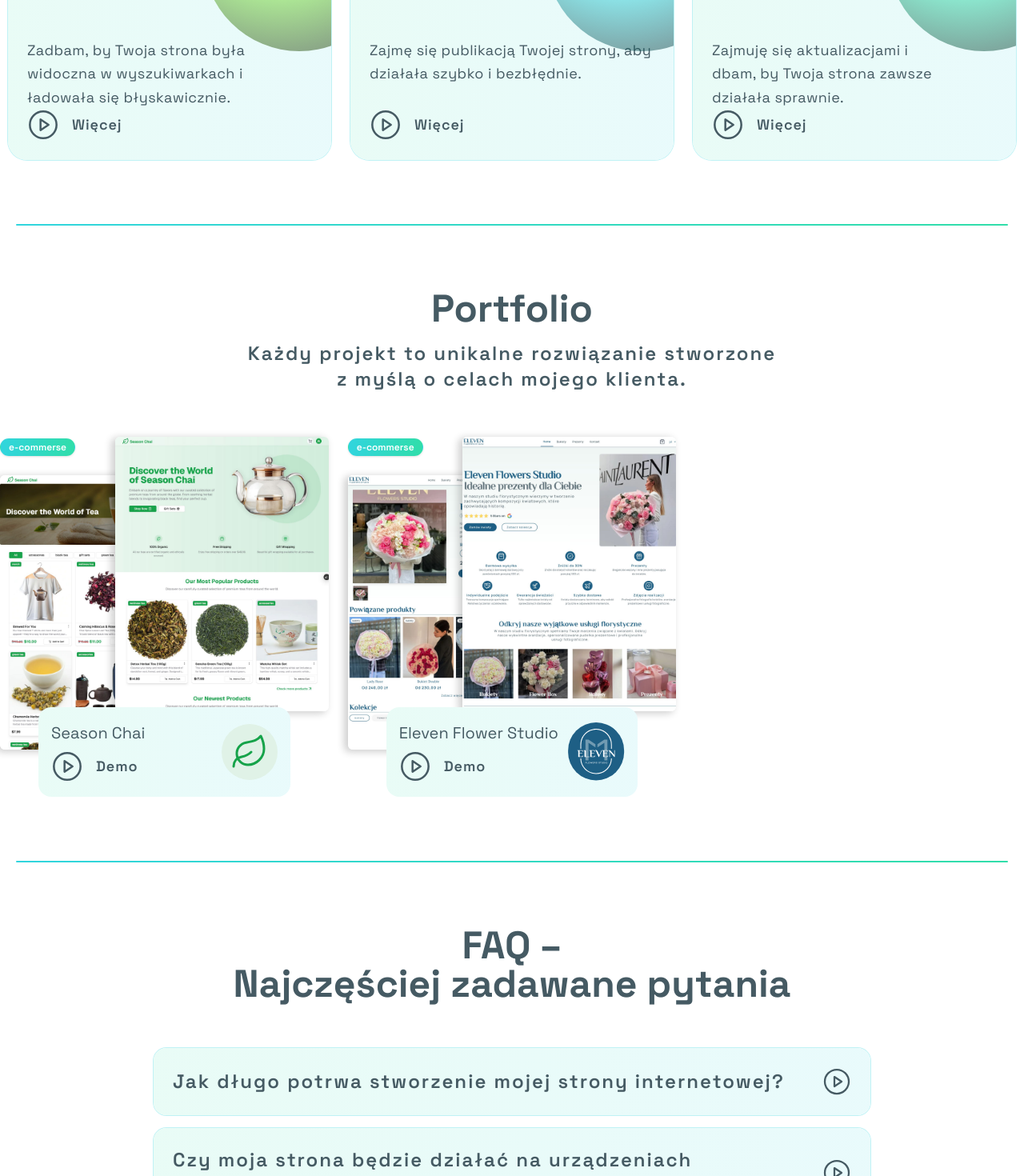
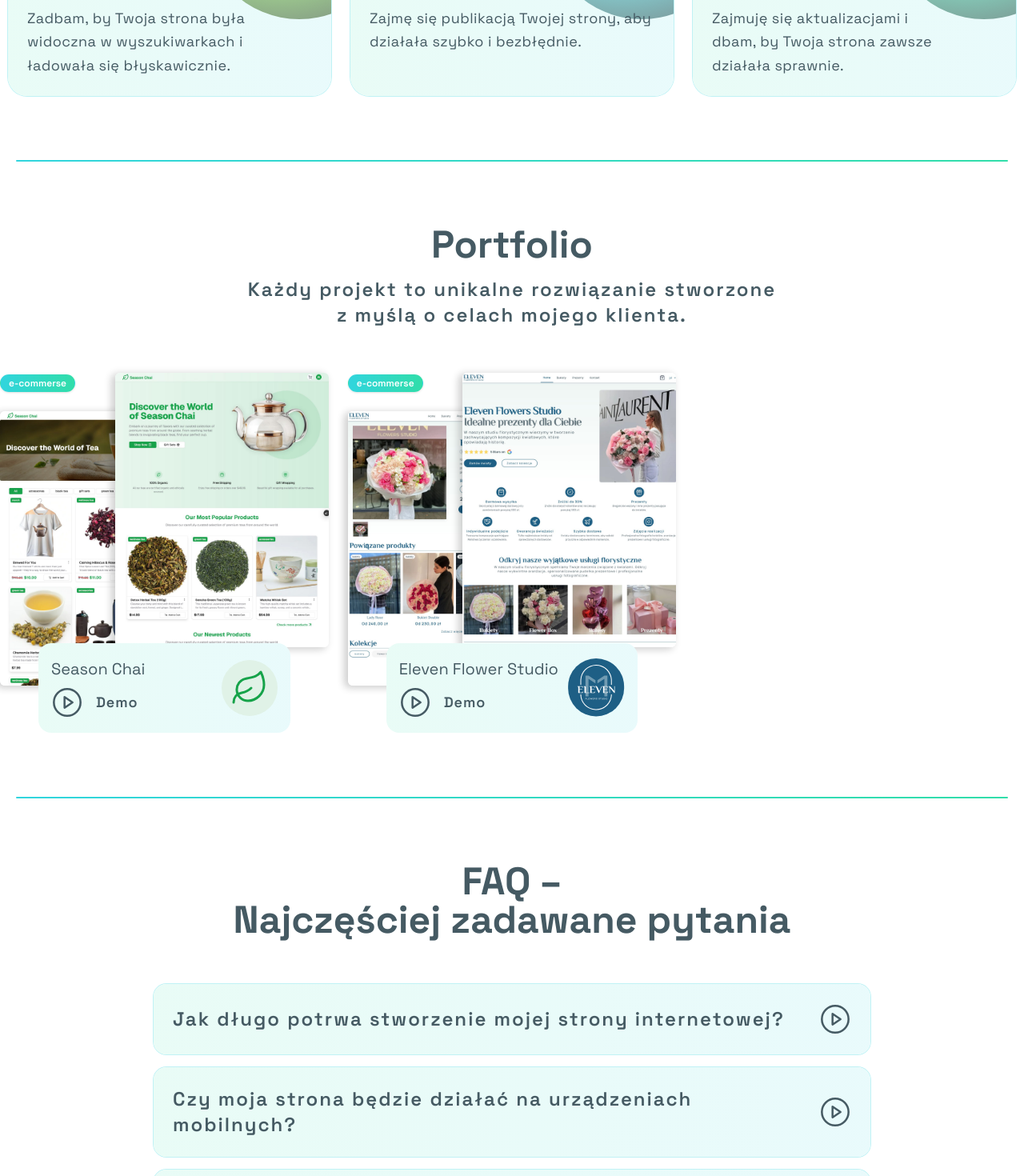
Before and after one commit to RostyslaWozniak/web-join, a Next.js app: page / in a window 1280 px wide. Shown: the part 2200-3670 px from the top of the page at 80% size. Built offline with nearby package versions, Linux system fonts and the light colour scheme.

Commit message:
fix accordion and portfolio

```diff
--- a/src/components/accordion/index.tsx
+++ b/src/components/accordion/index.tsx
@@ -16,12 +16,18 @@
   return (
     <div className={cn("w-full", className)}>
       {questions.map(({ question, answer }, index) => (
-        <div key={index} className="w-full">
+        <div key={index} className="relative w-full">
           <CardWrapper className="flex items-center justify-between rounded-2xl">
             <Text size="subtitle" className="flex-grow">
               {question}
             </Text>
-            <button className="relative min-h-9 min-w-9">
+            <button
+              className=""
+              onClick={() =>
+                setActiveIndex(activeIndex === index ? null : index)
+              }
+            >
+              <div className="relative min-h-10 min-w-10">
                 <PlayCircle
                   className={cn(
                     "absolute inset-0 h-full w-full scale-100 stroke-[1.5px] transition-transform duration-300",
@@ -38,12 +44,8 @@
                     },
                   )}
                 />
-              <span
-                className="absolute -inset-2 cursor-pointer"
-                onClick={() =>
-                  setActiveIndex(activeIndex === index ? null : index)
-                }
-              />
+              </div>
+              <span className="absolute inset-0 cursor-pointer" />
             </button>
           </CardWrapper>
           <div
@@ -56,9 +58,9 @@
           >
             <Text
               className={cn(
-                "overflow-hidden px-8 py-2 transition-all duration-300",
+                "overflow-hidden px-2 py-2 opacity-0 transition-all duration-300 md:px-8",
                 {
-                  "pb-8": index === activeIndex,
+                  "opacity-1 pb-8": index === activeIndex,
                 },
               )}
             >
--- a/src/components/sections/portfolio-section.tsx
+++ b/src/components/sections/portfolio-section.tsx
@@ -29,7 +29,7 @@
   return (
     <section id="portfolio">
       <MaxWidthWrapper className="flex flex-col items-center gap-y-8 px-0 py-16 md:gap-y-14 md:py-20">
-        <div className="flex flex-col items-center gap-y-4">
+        <div className="flex flex-col items-center gap-y-4 px-2.5">
           <H2>Portfolio</H2>
           <Text size="subtitle" className="max-w-2xl md:text-center">
             Każdy projekt to unikalne rozwiązanie stworzone z myślą o celach
--- a/src/components/sections/services-preview-section.tsx
+++ b/src/components/sections/services-preview-section.tsx
@@ -57,9 +57,9 @@
               transition={{ duration: 0.3, delay: index * 0.2 }}
               className="flex flex-col"
             >
-              <H3 className="max-w-[150px]">{title}</H3>
-              <Text className="flex-grow pt-20">{text}</Text>
-              <div className="relative flex items-center gap-4">
+              <H3 className="z-10 max-w-[150px]">{title}</H3>
+              <Text className="z-10 flex-grow pt-20">{text}</Text>
+              <div className="relative hidden items-center gap-4">
                 <PlayCircle size={40} strokeWidth={1.5} />
                 <Text size="lg">Więcej</Text>
                 <Link href={href} aria-label="więcej informacji o usłudze">
```
Lines whose indentation alone changed are shown as unchanged.
